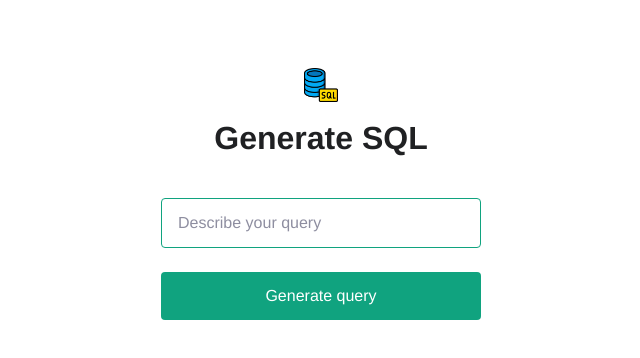
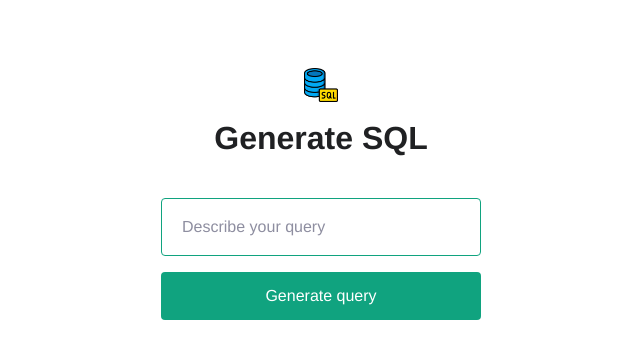
Before and after one commit to Manjunathhs-0003/Generate-SQL, a React (Vite) app in the folder client/: page / in a window 1280 px wide. Shown: the top 358 px of the page, without its empty margins (319-959 px from the left). Built offline with nearby package versions, Linux system fonts and the light colour scheme; a web font is replaced by a local one.

Commit message:
update on UI

```diff
--- a/client/src/styles.module.css
+++ b/client/src/styles.module.css
@@ -1,34 +1,39 @@
 @font-face {
   font-family: "ColfaxAI";
-  src: url(https://cdn.openai.com/API/fonts/ColfaxAIRegular.woff2)
-      format("woff2"),
-    url(https://cdn.openai.com/API/fonts/ColfaxAIRegular.woff) format("woff");
+  src: url(https://cdn.openai.com/API/fonts/ColfaxAIRegular.woff2) format("woff2"),
+       url(https://cdn.openai.com/API/fonts/ColfaxAIRegular.woff) format("woff");
   font-weight: normal;
   font-style: normal;
 }
+
 @font-face {
   font-family: "ColfaxAI";
   src: url(https://cdn.openai.com/API/fonts/ColfaxAIBold.woff2) format("woff2"),
-    url(https://cdn.openai.com/API/fonts/ColfaxAIBold.woff) format("woff");
+       url(https://cdn.openai.com/API/fonts/ColfaxAIBold.woff) format("woff");
   font-weight: bold;
   font-style: normal;
 }
+
 .main,
-.main input {
+.main input,
+.main textarea {
   font-size: 16px;
   line-height: 24px;
   color: #353740;
   font-family: "ColfaxAI", Helvetica, sans-serif;
 }
+
 .main {
   display: flex;
   flex-direction: column;
   align-items: center;
   padding-top: 60px;
 }
+
 .main .icon {
   width: 34px;
 }
+
 .main h3 {
   font-size: 32px;
   line-height: 40px;
@@ -36,22 +41,41 @@
   color: #202123;
   margin: 16px 0 40px;
 }
+
 .main form {
   display: flex;
   flex-direction: column;
   width: 320px;
 }
+
 .main input[type="text"] {
-  padding: 12px 16px;
+  padding: 16px 20px;
+  border: 1px solid #10a37f;
+  border-radius: 4px;
+  margin-bottom: 16px; /* Reduced margin to fit both input and textarea */
+  outline-color: #10a37f;
+  font-size: 16px;
+  width: 100%;
+  box-sizing: border-box;
+}
+
+.main textarea {
+  padding: 16px 20px;
   border: 1px solid #10a37f;
   border-radius: 4px;
   margin-bottom: 24px;
   outline-color: #10a37f;
+  font-size: 16px;
+  width: 100%;
+  box-sizing: border-box;
+  height: 200px; /* Adjust height as needed */
 }
+
 .main ::placeholder {
   color: #8e8ea0;
   opacity: 1;
 }
+
 .main input[type="submit"] {
   padding: 12px 0;
   color: #fff;
@@ -61,6 +85,7 @@
   text-align: center;
   cursor: pointer;
 }
+
 .main .result {
   margin-top: 40px;
   width: 69ch;
```
